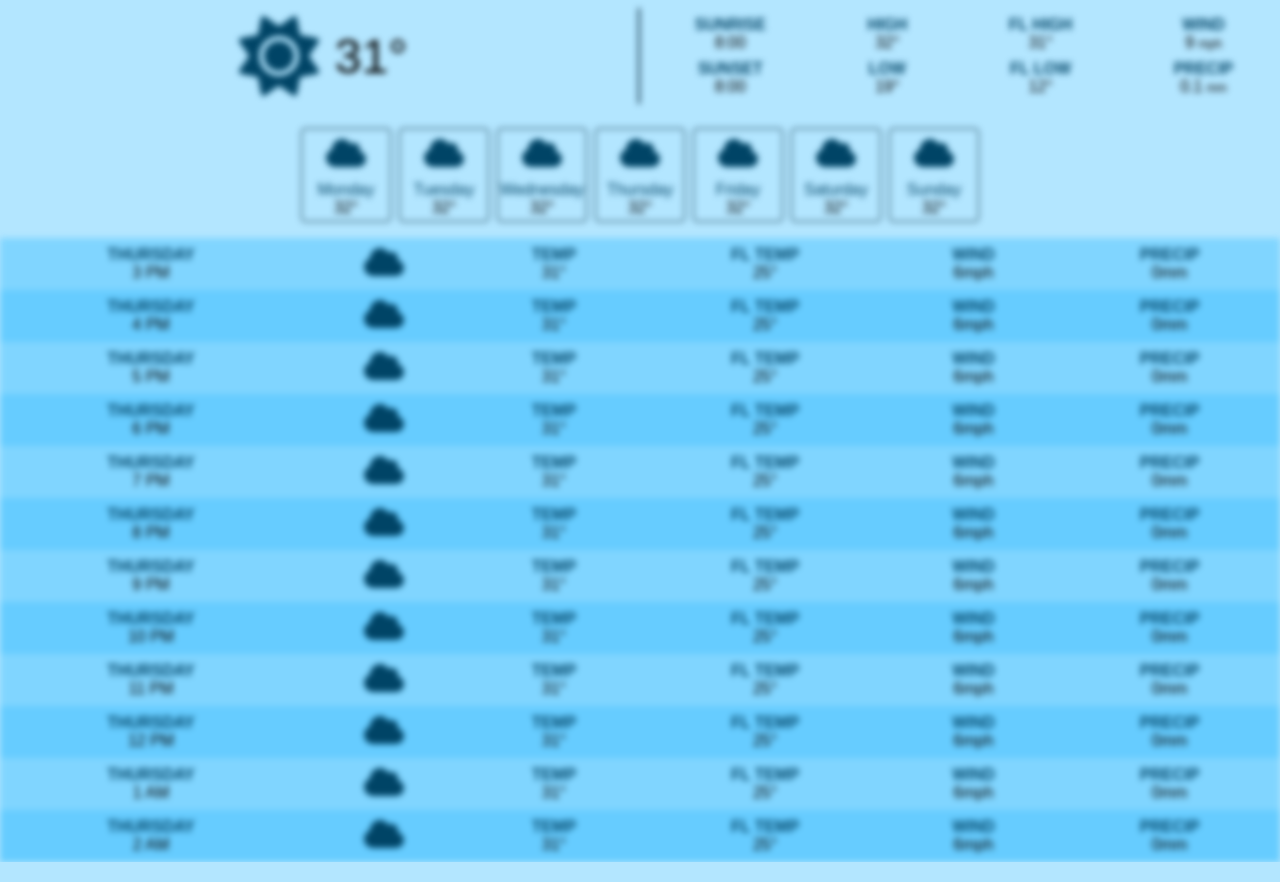
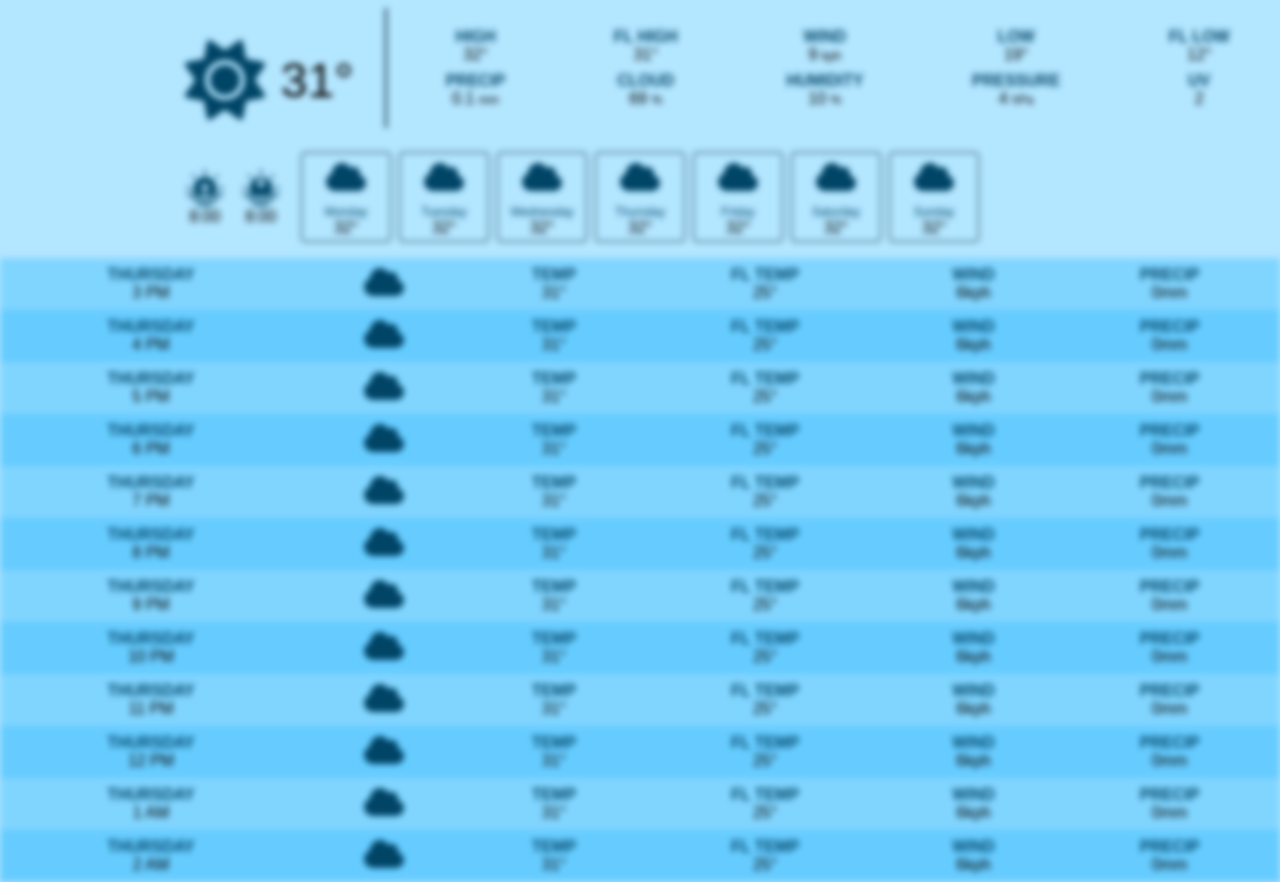
Before and after one commit to Python-Constrictor/weather-app, a website built with Vite: page index.html in a window 1280 px wide. Built offline with nearby package versions, Linux system fonts and the light colour scheme; no server answers.

Commit message:
sunrise/sunset ui, more current day info

```diff
--- a/index.html
+++ b/index.html
@@ -9,16 +9,24 @@
   <body class="blurred">
     <header class="header">
       <div class="header-left">
-        <img class="weather-icon large" src="/icons/sun.svg" data-current-icon/>
-        <div class="header-current-temp">
-          <span data-current-temp>31</span>&deg;
+        <div class="left-header-group-a">
+          <img class="weather-icon large" src="/icons/sun.svg" data-current-icon/>
+          <div class="header-current-temp">
+            <span data-current-temp>31</span>&deg;
+          </div>
+        </div>
+        <div class="left-header-group-b">
+          <div class="ss-group">
+            <img class="weather-icon" src = "/icons/sunrise.svg"/>
+            <div class = "ss-text"><span data-day-sunrise>8:00</span></div>
+          </div>
+          <div class="ss-group">
+            <img class="weather-icon" src = "/icons/sunset.svg"/>
+            <div class = "ss-text"><span data-day-sunset>8:00</span></div>
+          </div>
         </div>
       </div>
       <div class="header-right">
-        <div class="info-group">
-          <div class="label">Sunrise</div>
-          <div><span data-day-sunrise>8:00</span></div>
-        </div>
         <div class="info-group">
           <div class="label">High</div>
           <div><span data-current-high>32</span>&deg;</div>
@@ -30,12 +38,8 @@
         <div class="info-group">
           <div class="label">Wind</div>
           <div><span data-current-wind>9</span>
-            <span class="value-sub-info">mph</span>
+            <span class="value-sub-info">kph</span>
           </div>
-        </div>
-        <div class="info-group">
-          <div class="label">Sunset</div>
-          <div><span data-day-sunset>8:00</span></div>
         </div>
         <div class="info-group">
           <div class="label">Low</div>
@@ -49,6 +53,30 @@
           <div class="label">Precip</div>
           <div><span data-current-precipitation>0.1</span>
             <span class="value-sub-info">mm</span>
+          </div>
+        </div>
+        <div class="info-group">
+          <div class="label">Cloud</div>
+          <div><span data-current-cloud-cover>69</span>
+            <span class="value-sub-info">%</span>
+          </div>
+        </div>
+        <div class="info-group">
+          <div class="label">Humidity</div>
+          <div><span data-current-humidity>10</span>
+            <span class="value-sub-info">%</span>
+          </div>
+        </div>
+        <div class="info-group">
+          <div class="label">Pressure</div>
+          <div><span data-current-pressure>4</span>
+            <span class="value-sub-info">hPa</span>
+          </div>
+        </div>
+        <div class="info-group">
+          <div class="label">UV</div>
+          <div class = "uv-text">
+            <span data-current-uv>2</span>
           </div>
         </div>
       </div>
@@ -119,7 +147,7 @@
           <td>
             <div class="info-group">
               <div class="label">Wind</div>
-              <div>6<span class="value-sub-info"></span>mph</div>
+              <div>6<span class="value-sub-info"></span>kph</div>
             </div>
           </td>
           <td>
@@ -154,7 +182,7 @@
           <td>
             <div class="info-group">
               <div class="label">Wind</div>
-              <div>6<span class="value-sub-info"></span>mph</div>
+              <div>6<span class="value-sub-info"></span>kph</div>
             </div>
           </td>
           <td>
@@ -189,7 +217,7 @@
           <td>
             <div class="info-group">
               <div class="label">Wind</div>
-              <div>6<span class="value-sub-info"></span>mph</div>
+              <div>6<span class="value-sub-info"></span>kph</div>
             </div>
           </td>
           <td>
@@ -224,7 +252,7 @@
           <td>
             <div class="info-group">
               <div class="label">Wind</div>
-              <div>6<span class="value-sub-info"></span>mph</div>
+              <div>6<span class="value-sub-info"></span>kph</div>
             </div>
           </td>
           <td>
@@ -259,7 +287,7 @@
           <td>
             <div class="info-group">
               <div class="label">Wind</div>
-              <div>6<span class="value-sub-info"></span>mph</div>
+              <div>6<span class="value-sub-info"></span>kph</div>
             </div>
           </td>
           <td>
@@ -294,7 +322,7 @@
           <td>
             <div class="info-group">
               <div class="label">Wind</div>
-              <div>6<span class="value-sub-info"></span>mph</div>
+              <div>6<span class="value-sub-info"></span>kph</div>
             </div>
           </td>
           <td>
@@ -329,7 +357,7 @@
           <td>
             <div class="info-group">
               <div class="label">Wind</div>
-              <div>6<span class="value-sub-info"></span>mph</div>
+              <div>6<span class="value-sub-info"></span>kph</div>
             </div>
           </td>
           <td>
@@ -364,7 +392,7 @@
           <td>
             <div class="info-group">
               <div class="label">Wind</div>
-              <div>6<span class="value-sub-info"></span>mph</div>
+              <div>6<span class="value-sub-info"></span>kph</div>
             </div>
           </td>
           <td>
@@ -399,7 +427,7 @@
           <td>
             <div class="info-group">
               <div class="label">Wind</div>
-              <div>6<span class="value-sub-info"></span>mph</div>
+              <div>6<span class="value-sub-info"></span>kph</div>
             </div>
           </td>
           <td>
@@ -434,7 +462,7 @@
           <td>
             <div class="info-group">
               <div class="label">Wind</div>
-              <div>6<span class="value-sub-info"></span>mph</div>
+              <div>6<span class="value-sub-info"></span>kph</div>
             </div>
           </td>
           <td>
@@ -469,7 +497,7 @@
           <td>
             <div class="info-group">
               <div class="label">Wind</div>
-              <div>6<span class="value-sub-info"></span>mph</div>
+              <div>6<span class="value-sub-info"></span>kph</div>
             </div>
           </td>
           <td>
@@ -504,7 +532,7 @@
           <td>
             <div class="info-group">
               <div class="label">Wind</div>
-              <div>6<span class="value-sub-info"></span>mph</div>
+              <div>6<span class="value-sub-info"></span>kph</div>
             </div>
           </td>
           <td>
@@ -551,7 +579,7 @@
         <td>
           <div class="info-group">
             <div class="label">Wind</div>
-            <div><span data-wind></span><span class="value-sub-info"></span>mph</div>
+            <div><span data-wind></span><span class="value-sub-info"></span>kph</div>
           </div>
         </td>
         <td>
--- a/src/iconmap.js
+++ b/src/iconmap.js
@@ -1,14 +1,14 @@
 export const ICON_MAP = new Map()
 
-addMapping([0,1], "sun")
-addMapping([2], "cloud-sun")
+addMapping([0], "sun")
+addMapping([1,2], "cloud-sun")
 addMapping([3], "cloud")
 addMapping([28,40,41,42,43,44,45,46,47,48,49], "smog")
-addMapping([20,21,50,51,52,53,54,55,56,57,58,59,60,61,62,63,64,64,65,66,67,68,69], "cloud-showers-heavy")
+addMapping([20,21,50,51,52,53,54,55,56,57,58,59,60,61,62,63,64,64,65,66,67,68,69,81,82,83,84,85,86], "cloud-showers-heavy")
 addMapping([22,31,32,33,34,35,36,37,38,39,71,72,73,74,75,76,77,78,79], "snowflake")
 addMapping([29,95,96,97,98,99], "cloud-bolt");
-addMapping([1000,1001],"moon-clear");
-addMapping([1002,1003],"moon-cloud")
+addMapping([1000],"moon-clear");
+addMapping([1001,1002,1003],"moon-cloud")
 
 function addMapping(values,icon){
     values.forEach(value =>{
--- a/src/main.js
+++ b/src/main.js
@@ -33,13 +33,18 @@ function setValue(selector, value, {parent = document} = {}){
 }
 
 function renderSunriseSunset(ssdata){
-    console.log(ssdata);
-    setValue("day-sunrise", ssdata.data.results.sunrise);
-    setValue("day-sunset", ssdata.data.results.sunset);
+    setValue("day-sunrise", ssdata.data.results.sunrise.slice(0,-6) + " " + ssdata.data.results.sunrise.slice(-2));
+    setValue("day-sunset", ssdata.data.results.sunset.slice(0,-6) + " " + ssdata.data.results.sunset.slice(-2));
 }
 
 function getIconUrl(iconcode){
     return `${import.meta.env.BASE_URL}/icons/${ICON_MAP.get(iconcode)}.svg`
+}
+
+function setUVrgb (r,g,b){
+    document.documentElement.style.setProperty('--uvR', r);
+    document.documentElement.style.setProperty('--uvG', g);
+    document.documentElement.style.setProperty('--uvB', b);
 }
 
 const currentIcon = document.querySelector("[data-current-icon]")
@@ -56,7 +61,27 @@ function renderCurrentWeather(current){
     setValue("current-fl-low", current.lowFeelsLike)
     setValue("current-wind", current.windSpeed)
     setValue("current-precipitation", current.precip)
-
+    setValue("current-cloud-cover",current.cloudCover)
+    setValue("current-humidity",current.humidity)
+    setValue("current-pressure",current.pressure)
+    setValue("current-uv",current.uv)
+    const UV = Math.round(current.uv);
+    console.log(UV)
+    if(UV>=1 && UV <=2){
+        setUVrgb(131,200,139)
+    }
+    else if(UV>=3 && UV <=5){
+        setUVrgb(255,220,1)
+    }
+    else if(UV>=6 && UV <=7){
+        setUVrgb(248,156,28)
+    }
+    else if(UV>=8 && UV <=10){
+        setUVrgb(238,29,35)
+    }
+    else{
+        setUVrgb(216,52,132)
+    }
 }
 
 const DAY_FORMATTER = new Intl.DateTimeFormat(undefined, {weekday: "long"})
--- a/src/style.css
+++ b/src/style.css
@@ -1,5 +1,3 @@
-
-
 
 *, *::after, *::before {
   box-sizing: border-box;
@@ -22,13 +20,53 @@ body {
 }
 
 .header-left {
-  display: flex;
-  width: 50%;
-  align-items: center;
-  justify-content: center;
+  display: grid;
+  width: 30%;
+  height: 120px;
+  justify-content: flex-end;
+  gap: 0rem;
+  grid-template-rows: repeat(auto-fit,auto);
+  grid-template-columns: repeat(auto-fit,auto);
   margin: 0.5rem;
   padding: 0.5rem;
   border-right: 2px solid hsl(var(--pageHue,200),100%,10%)
+}
+
+.left-header-group-b{
+  display: flex;
+  flex-direction: row;
+  align-items: center;
+  margin: .5rem;
+  padding: .5rem;
+}
+.left-header-group-a{
+  display: flex;
+  align-items: center;
+  margin: 0.5rem;
+  padding: 1rem;
+}
+.ss-text{
+  text-align:center;
+}
+.ss-group{
+  display: flex;
+  flex-direction: column;
+  align-items: center;
+  margin: 0.5rem;
+}
+.header-right {
+  display: grid;
+  width: 70%;
+  justify-content: space-around;
+  gap: 0.5rem;
+  grid-template-rows: repeat(2,auto);
+  grid-template-columns: repeat(5,auto);
+}
+
+.info-group{
+  display: flex;
+  flex-direction: column;
+  align-items: center;
 }
 
 .weather-icon{
@@ -46,21 +84,6 @@ body {
 .header-current-temp{
   font-size: 3rem;
   margin-left: 1rem;
-}
-
-.header-right {
-  display: grid;
-  width: 50%;
-  justify-content: space-around;
-  gap: 0.5rem;
-  grid-template-rows: repeat(2,auto);
-  grid-template-columns: repeat(4,auto);
-}
-
-.info-group{
-  display: flex;
-  flex-direction: column;
-  align-items: center;
 }
 
 .label{
@@ -93,7 +116,7 @@ body {
 }
 
 .day-card-day{
-  font-size: .75 rem;
+  font-size: .75rem;
   color: hsl(var(--pageHue,200),100%,20%);
   margin-top: .5rem;
 }
@@ -115,3 +138,7 @@ body {
 .hour-row > td{
   padding: 0.25rem 0.5rem;
 }
+
+.uv-text{
+  color: rgb(var(--uvR),var(--uvG),var(--uvB));
+}
```
Also changed, not shown: src/weather.js (+10 -5 lines), public/icons/sunrise.svg (added), public/icons/sunset.svg (added).
